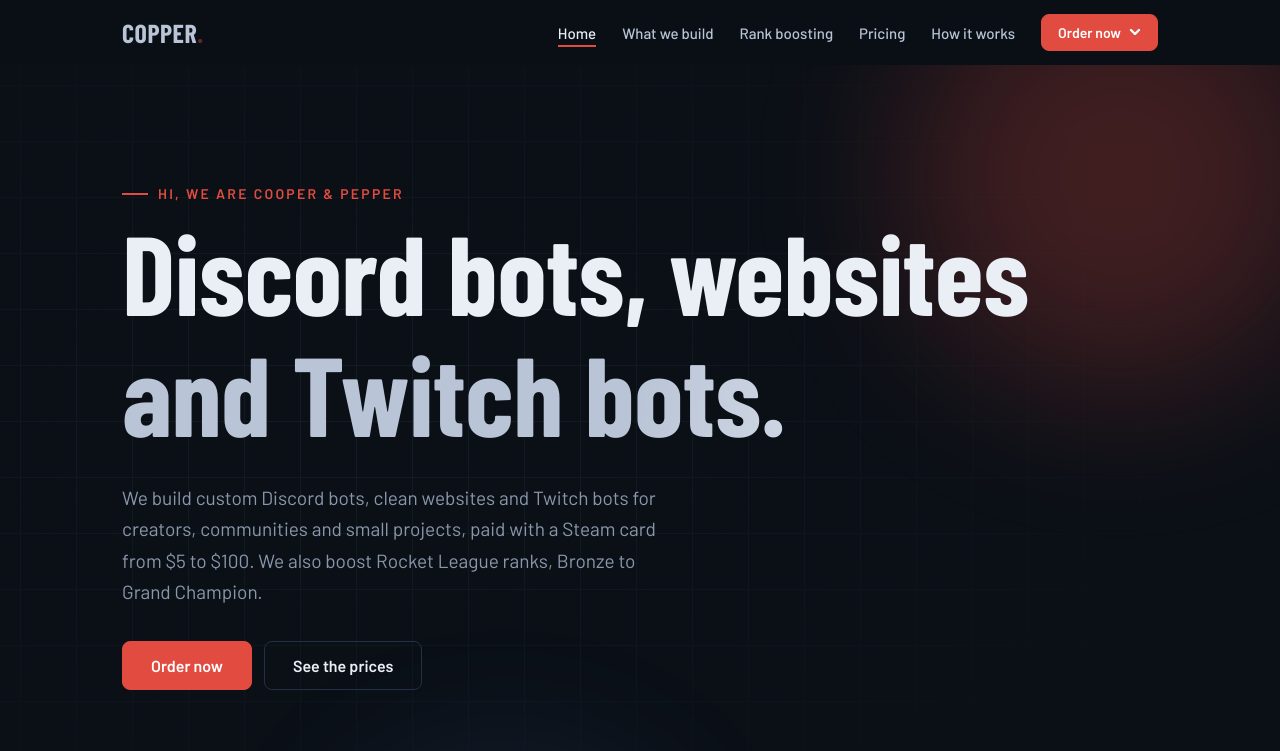
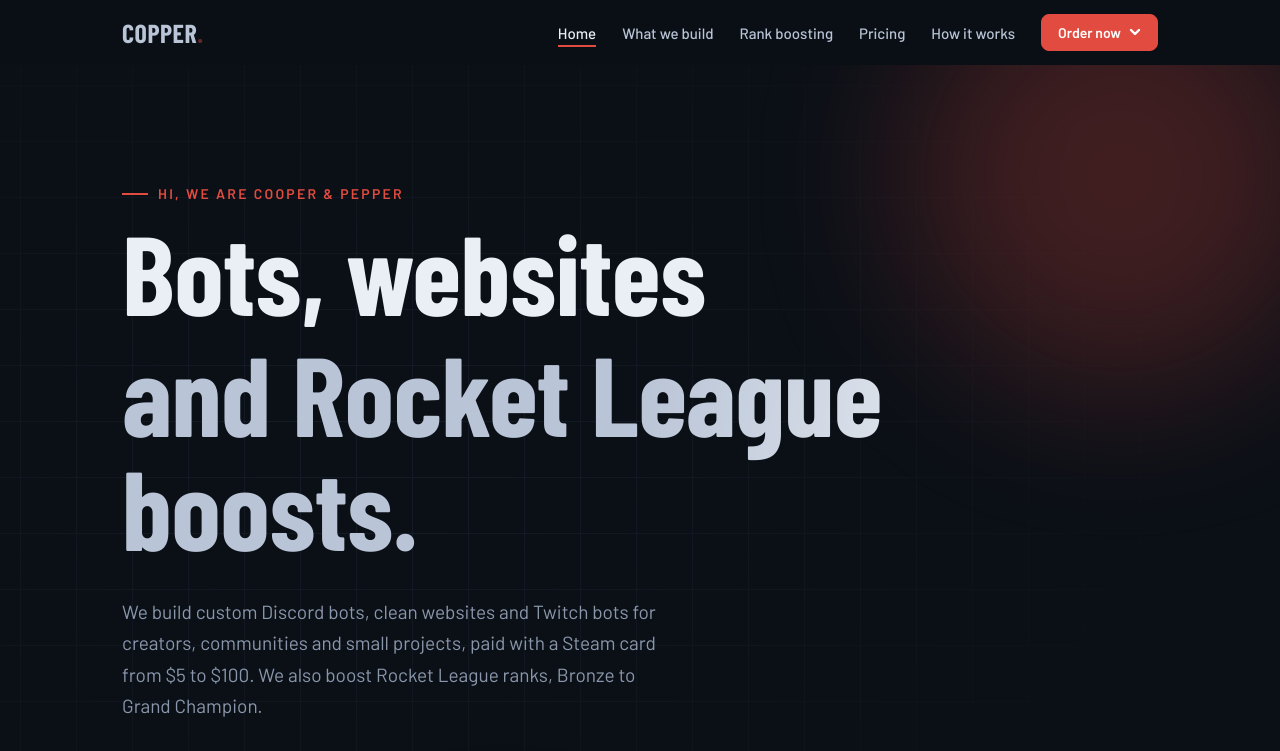
Before and after one commit to CooperWebDev/CoopWebs, a plain HTML site: page home/index.html in a window 1280 px wide. Shown: the top 751 px of the page. Drawn offline with nearby package versions, Linux system fonts and the light colour scheme.

Commit message:
Add files via upload

```diff
--- a/home/index.html
+++ b/home/index.html
@@ -58,7 +58,7 @@
   <div class="grid-bg"></div><div class="orb a"></div><div class="orb b"></div>
   <div class="wrap">
     <div class="eyebrow">Hi, we are Cooper &amp; Pepper</div>
-    <h1><span class="ln"><span>Discord bots, websites</span></span><span class="ln"><span class="shine">and Twitch bots.</span></span></h1>
+    <h1><span class="ln"><span>Bots, websites</span></span><span class="ln"><span class="shine">and Rocket League boosts.</span></span></h1>
     <p>We build custom Discord bots, clean websites and Twitch bots for creators, communities and small projects, paid with a Steam card from $5 to $100. We also boost Rocket League ranks, Bronze to Grand Champion.</p>
     <div class="cta"><a class="btn" href="../order/">Order now</a><a class="btn ghost" href="../pricing/">See the prices</a></div>
     <div class="stats">
```
